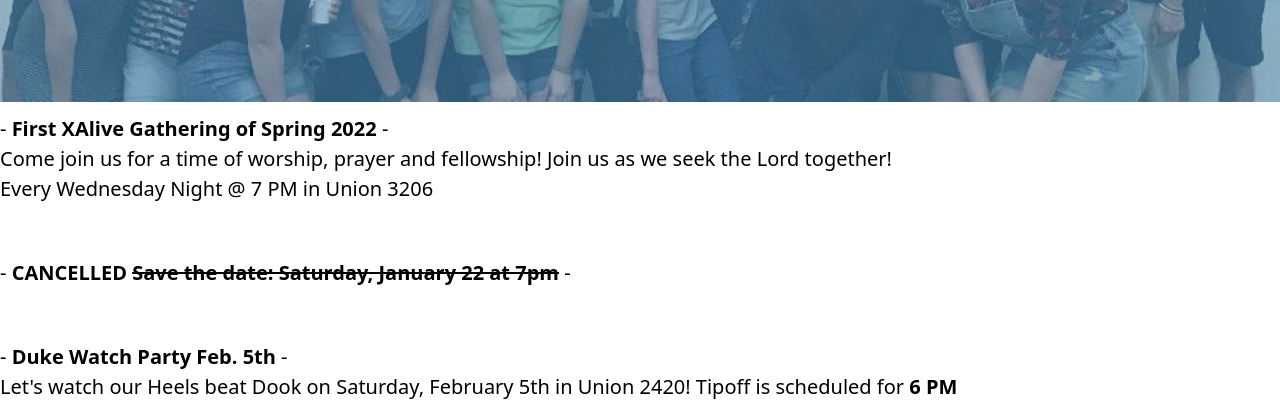
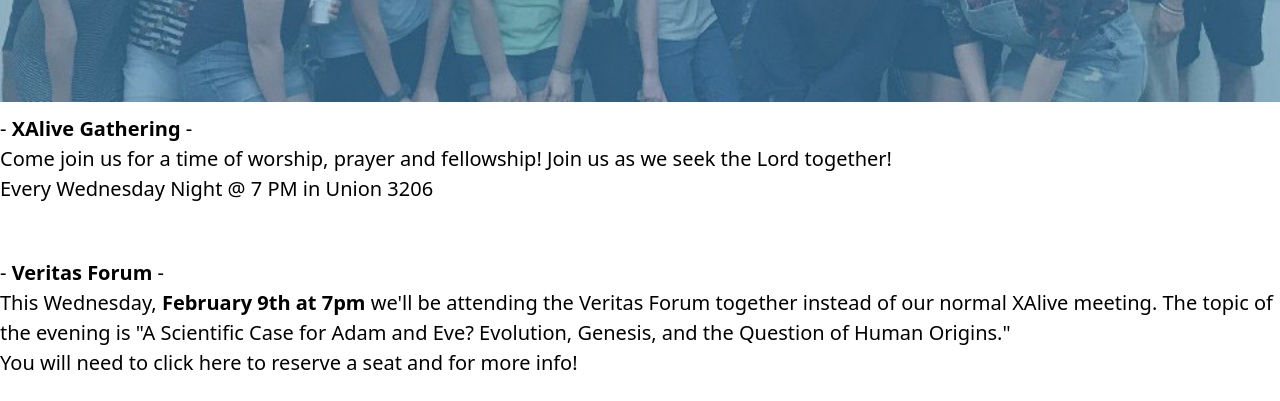
Before and after one commit to dlao2/xa-gatsby-netlify, a Gatsby site: page /connect/events in a window 1280 px wide. Shown: the part 410-811 px from the top of the page. Built offline with nearby package versions, Linux system fonts and the light colour scheme; Gatsby itself is replaced by a stand-in of ours.

Commit message:
Update Pages “events”

```diff
--- a/content/events.md
+++ b/content/events.md
@@ -5,21 +5,19 @@ content: >-
   <ul class="flex-1">
 
 
-  <li class="py-3 text-xl">- <b>First XAlive Gathering of Spring 2022</b> -<br>Come join us for a time of worship, prayer and fellowship! Join us as we seek the Lord together!<br> Every Wednesday Night @ 7 PM in Union 3206 <br>
+  <li class="py-3 text-xl">- <b>XAlive Gathering</b> -<br>Come join us for a time of worship, prayer and fellowship! Join us as we seek the Lord together!<br> Every Wednesday Night @ 7 PM in Union 3206 <br>
 
 
   <br>
 
 
-  <li class="py-3 text-xl">- <b> CANCELLED <s>Save the date: Saturday, January 22 at 7pm</s></b> - <br>
+  <li class="py-3 text-xl">- <b>Veritas Forum</b> -<br>This Wednesday, <b>February 9th at 7pm</b> we'll be attending the Veritas Forum together instead of our normal XAlive meeting. The topic of the evening is "A Scientific Case for Adam and Eve? Evolution, Genesis, and the Question of Human Origins." <br>You will need to click <a href="https://www.ncstudycenter.org/events/2022/2/9/swamidass">here</a> to reserve a seat and for more info! <br>
 
 
   <br>
 
 
-  <li class="py-3 text-xl">- <b> Duke Watch Party Feb. 5th</b> - <br> Let's watch our Heels beat Dook on Saturday, February 5th in Union 2420! Tipoff is scheduled for <b>6 PM</b><br>
-
-
+  <li class="py-3 text-xl">- <b> Superbowl Sunday, Feb. 13th</b> - <br> Come join us for food, game, and fun with friends! We'll be watching the Rams play against the Bengals at the Newells' house this Saturday, February 13th! Kickoff <b>6:30 PM</b><br>
 
 
   <br>
```
